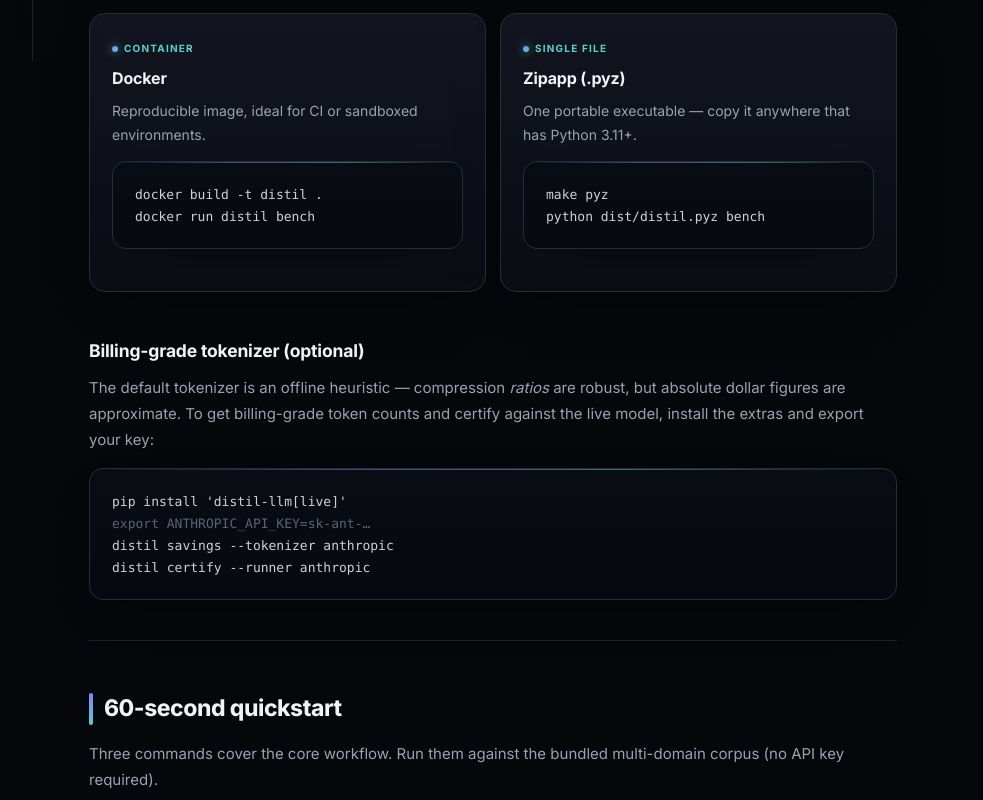
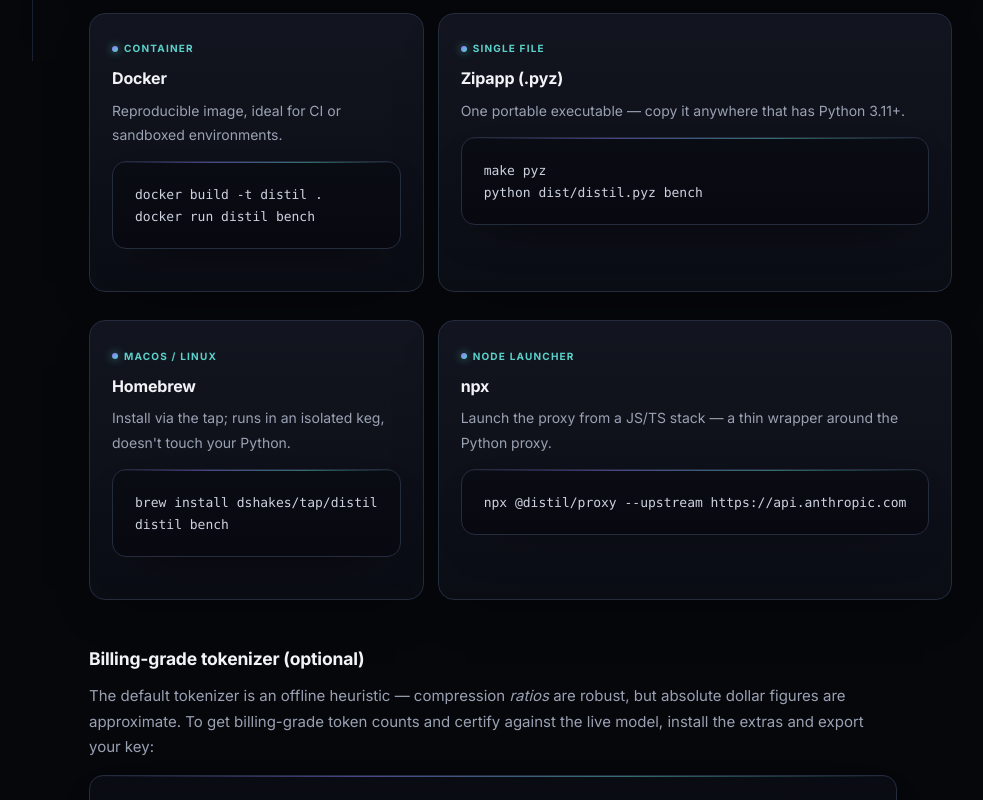
Before and after one commit to pliablepixels/distil, a plain HTML site: page docs/getting-started.html in a window 1280 px wide. Shown: the part 739-1539 px from the top of the page, without its empty margins (219-1202 px from the left). Drawn offline with Linux system fonts and the light colour scheme.

Commit message:
docs: add Homebrew + npx install methods to getting-started

```diff
--- a/docs/getting-started.html
+++ b/docs/getting-started.html
@@ -96,6 +96,19 @@ docker run distil bench</pre>
         <p>One portable executable — copy it anywhere that has Python 3.11+.</p>
         <pre class="term">make pyz
 python dist/distil.pyz bench</pre>
+      </div>
+      <div class="card">
+        <span class="tag">macOS / Linux</span>
+        <h3>Homebrew</h3>
+        <p>Install via the tap; runs in an isolated keg, doesn't touch your Python.</p>
+        <pre class="term">brew install dshakes/tap/distil
+distil bench</pre>
+      </div>
+      <div class="card">
+        <span class="tag">Node launcher</span>
+        <h3>npx</h3>
+        <p>Launch the proxy from a JS/TS stack — a thin wrapper around the Python proxy.</p>
+        <pre class="term">npx @distil/proxy --upstream https://api.anthropic.com</pre>
       </div>
     </div>
 
```
